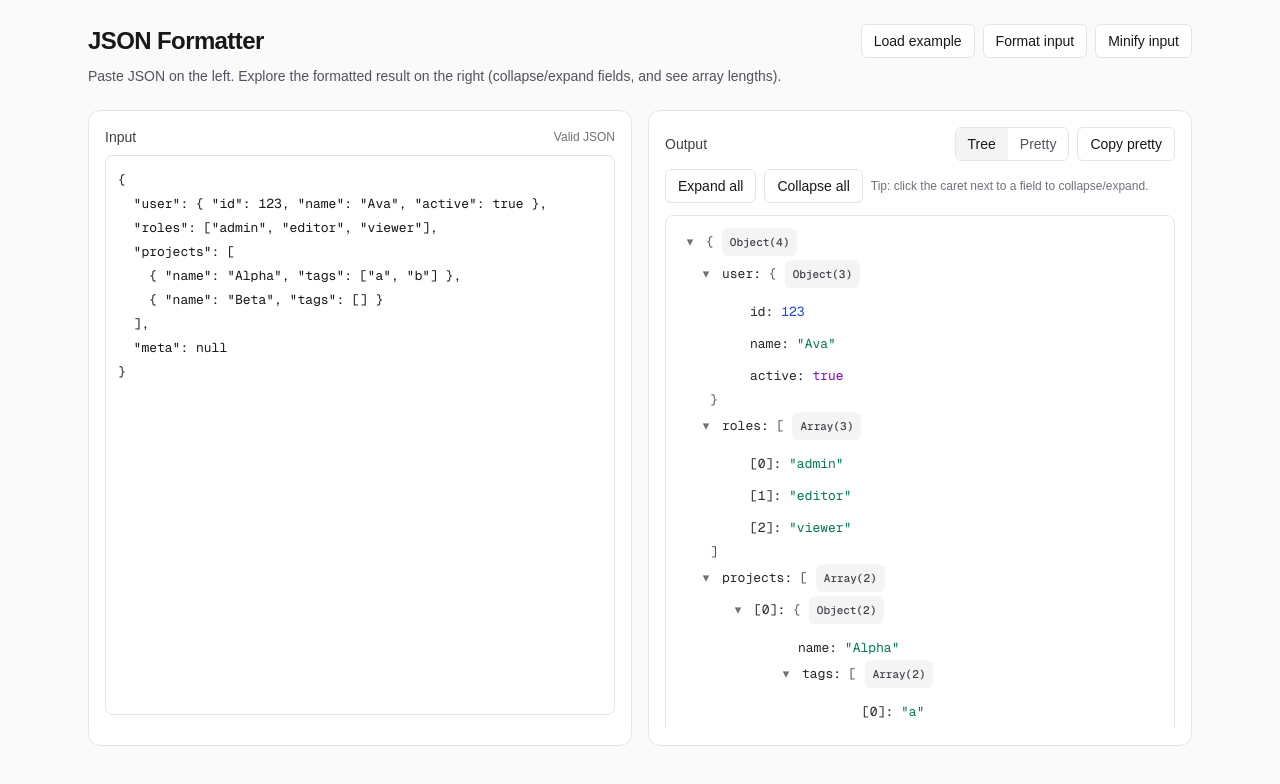
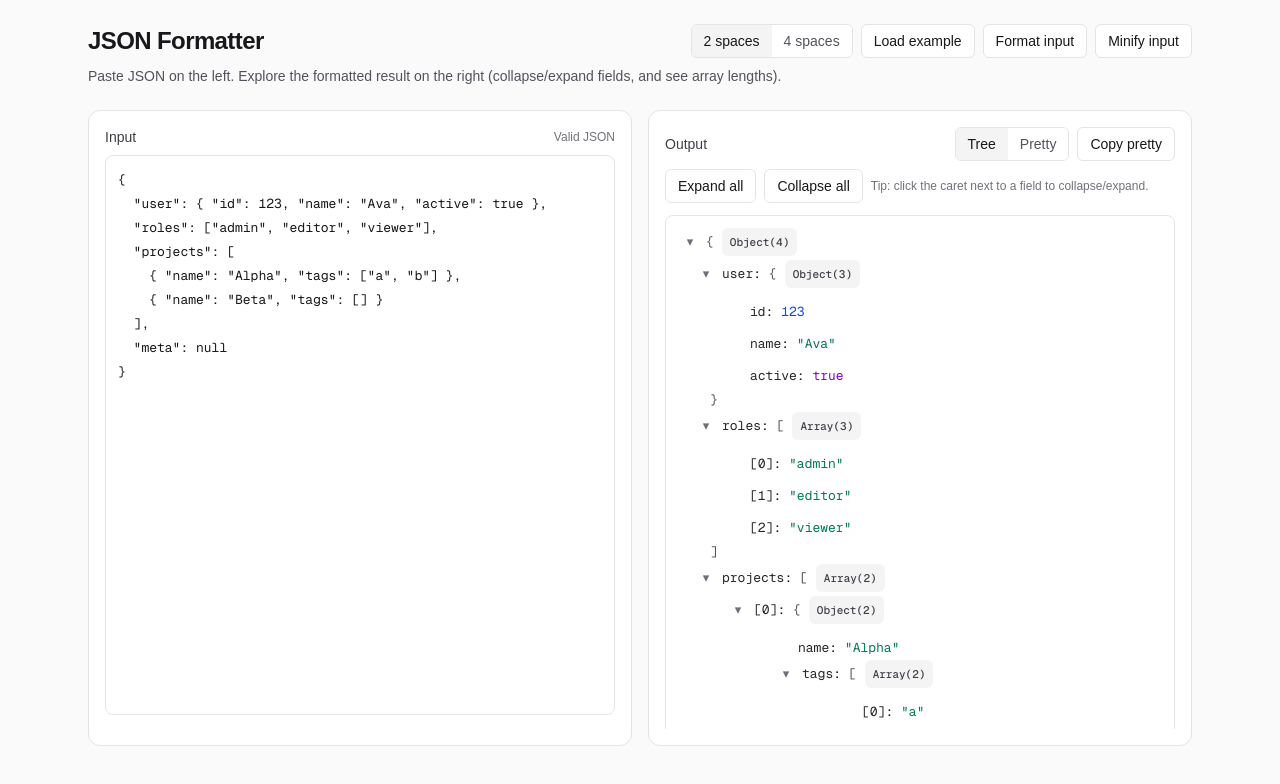
Before and after one commit to RobbieZhao/Json, a Next.js app in the folder json/: page / in a window 1280 px wide. Shown: the top 784 px of the page. Built offline with nearby package versions, Linux system fonts and the light colour scheme.

Commit message:
choose # spaces

```diff
--- a/json/app/page.tsx
+++ b/json/app/page.tsx
@@ -3,7 +3,7 @@
 import React from "react";
 import { JsonTree } from "./components/JsonTree";
 import { JsonPretty } from "./components/JsonPretty";
-import { parseJson } from "./utils/json";
+import { formatJson, parseJson } from "./utils/json";
 
 const EXAMPLE = `{
   "user": { "id": 123, "name": "Ava", "active": true },
@@ -23,19 +23,24 @@ export default function Home() {
   const [input, setInput] = React.useState<string>(EXAMPLE);
   const [activeRightTab, setActiveRightTab] = React.useState<"tree" | "pretty">("tree");
   const [copyState, setCopyState] = React.useState<"idle" | "copied">("idle");
+  const [indentSize, setIndentSize] = React.useState<2 | 4>(2);
 
   const parsed = React.useMemo(() => parseJson(input), [input]);
+  const pretty = React.useMemo(() => {
+    if (!parsed.ok) return null;
+    return formatJson(parsed.value, indentSize);
+  }, [parsed, indentSize]);
 
   const onCopyPretty = async () => {
-    if (!parsed.ok) return;
-    await copyToClipboard(parsed.formatted);
+    if (!pretty) return;
+    await copyToClipboard(pretty);
     setCopyState("copied");
     window.setTimeout(() => setCopyState("idle"), 900);
   };
 
   const onFormatInput = () => {
-    if (!parsed.ok) return;
-    setInput(parsed.formatted);
+    if (!pretty) return;
+    setInput(pretty);
   };
 
   const onMinifyInput = () => {
@@ -50,6 +55,34 @@ export default function Home() {
           <div className="flex flex-wrap items-center justify-between gap-3">
             <h1 className="text-2xl font-semibold tracking-tight">JSON Formatter</h1>
             <div className="flex flex-wrap items-center gap-2">
+              <div className="inline-flex overflow-hidden rounded-md border border-zinc-200 dark:border-zinc-800">
+                <button
+                  type="button"
+                  onClick={() => setIndentSize(2)}
+                  className={[
+                    "px-3 py-1.5 text-sm",
+                    indentSize === 2
+                      ? "bg-zinc-100 text-zinc-900 dark:bg-zinc-900 dark:text-zinc-100"
+                      : "bg-white text-zinc-600 hover:bg-zinc-50 dark:bg-zinc-950 dark:text-zinc-300 dark:hover:bg-zinc-900",
+                  ].join(" ")}
+                  aria-pressed={indentSize === 2}
+                >
+                  2 spaces
+                </button>
+                <button
+                  type="button"
+                  onClick={() => setIndentSize(4)}
+                  className={[
+                    "px-3 py-1.5 text-sm",
+                    indentSize === 4
+                      ? "bg-zinc-100 text-zinc-900 dark:bg-zinc-900 dark:text-zinc-100"
+                      : "bg-white text-zinc-600 hover:bg-zinc-50 dark:bg-zinc-950 dark:text-zinc-300 dark:hover:bg-zinc-900",
+                  ].join(" ")}
+                  aria-pressed={indentSize === 4}
+                >
+                  4 spaces
+                </button>
+              </div>
               <button
                 type="button"
                 onClick={() => setInput(EXAMPLE)}
@@ -117,7 +150,7 @@ export default function Home() {
                   <button
                     type="button"
                     onClick={() => setActiveRightTab("pretty")}
-                    disabled={!parsed.ok}
+                  disabled={!pretty}
                     className={[
                       "px-3 py-1.5 text-sm disabled:opacity-50",
                       activeRightTab === "pretty"
@@ -132,7 +165,7 @@ export default function Home() {
                 <button
                   type="button"
                   onClick={onCopyPretty}
-                  disabled={!parsed.ok}
+                  disabled={!pretty}
                   className="rounded-md border border-zinc-200 bg-white px-3 py-1.5 text-sm hover:bg-zinc-50 disabled:opacity-50 dark:border-zinc-800 dark:bg-zinc-950 dark:hover:bg-zinc-900"
                 >
                   {copyState === "copied" ? "Copied" : "Copy pretty"}
@@ -155,7 +188,7 @@ export default function Home() {
                 <JsonTree value={parsed.value} />
               </div>
             ) : (
-              <JsonPretty value={parsed.formatted} />
+              <JsonPretty value={pretty ?? ""} />
             )}
           </section>
         </main>
--- a/json/app/utils/json.ts
+++ b/json/app/utils/json.ts
@@ -7,7 +7,7 @@ export type Json =
   | { [key: string]: Json };
 
 export type JsonParseResult =
-  | { ok: true; value: Json; formatted: string }
+  | { ok: true; value: Json }
   | { ok: false; errorMessage: string; position?: number };
 
 function extractPositionFromJsonErrorMessage(message: string): number | undefined {
@@ -26,8 +26,7 @@ export function parseJson(input: string): JsonParseResult {
 
   try {
     const value = JSON.parse(trimmed) as Json;
-    const formatted = JSON.stringify(value, null, 2);
-    return { ok: true, value, formatted };
+    return { ok: true, value };
   } catch (e) {
     const msg = e instanceof Error ? e.message : "Invalid JSON";
     return {
@@ -38,6 +37,10 @@ export function parseJson(input: string): JsonParseResult {
   }
 }
 
+export function formatJson(value: Json, indentSize: 2 | 4): string {
+  return JSON.stringify(value, null, indentSize);
+}
+
 export function isJsonArray(value: Json): value is Json[] {
   return Array.isArray(value);
 }
```
